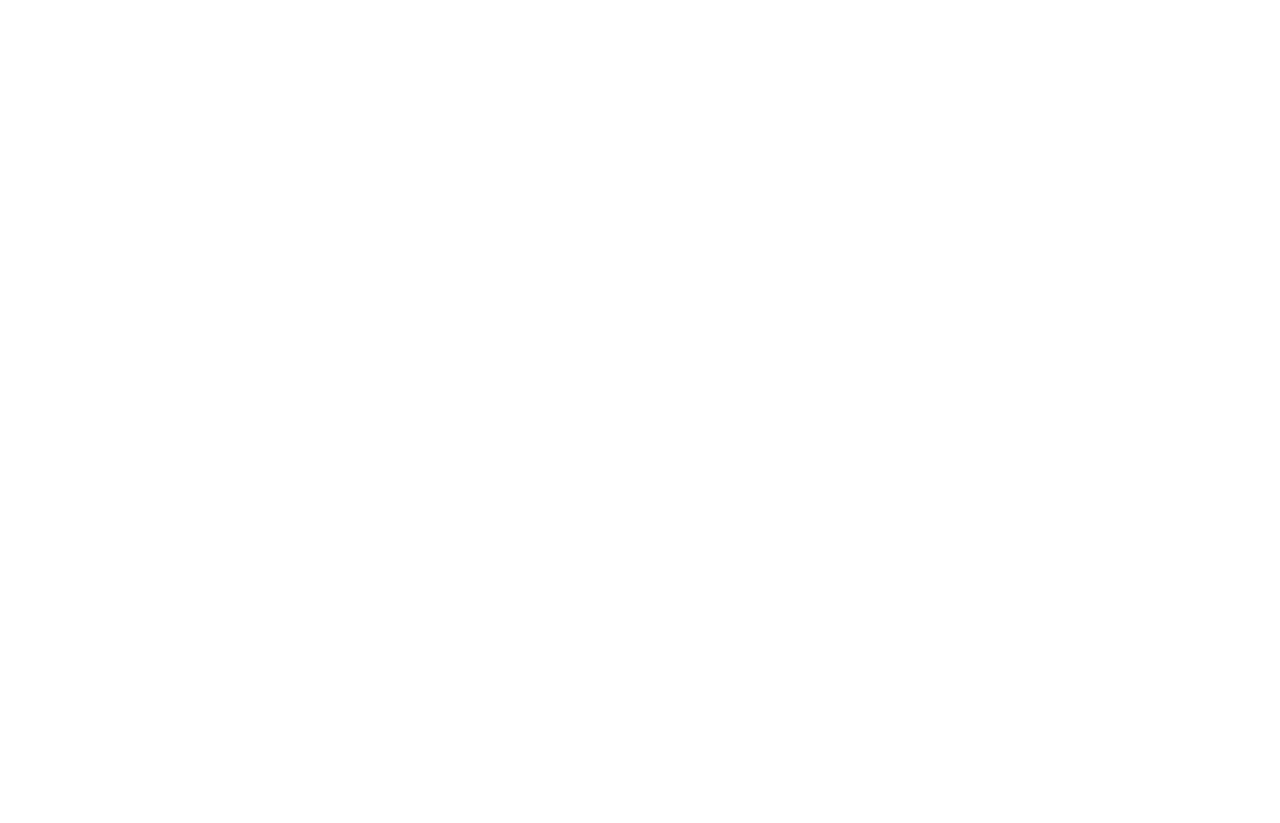
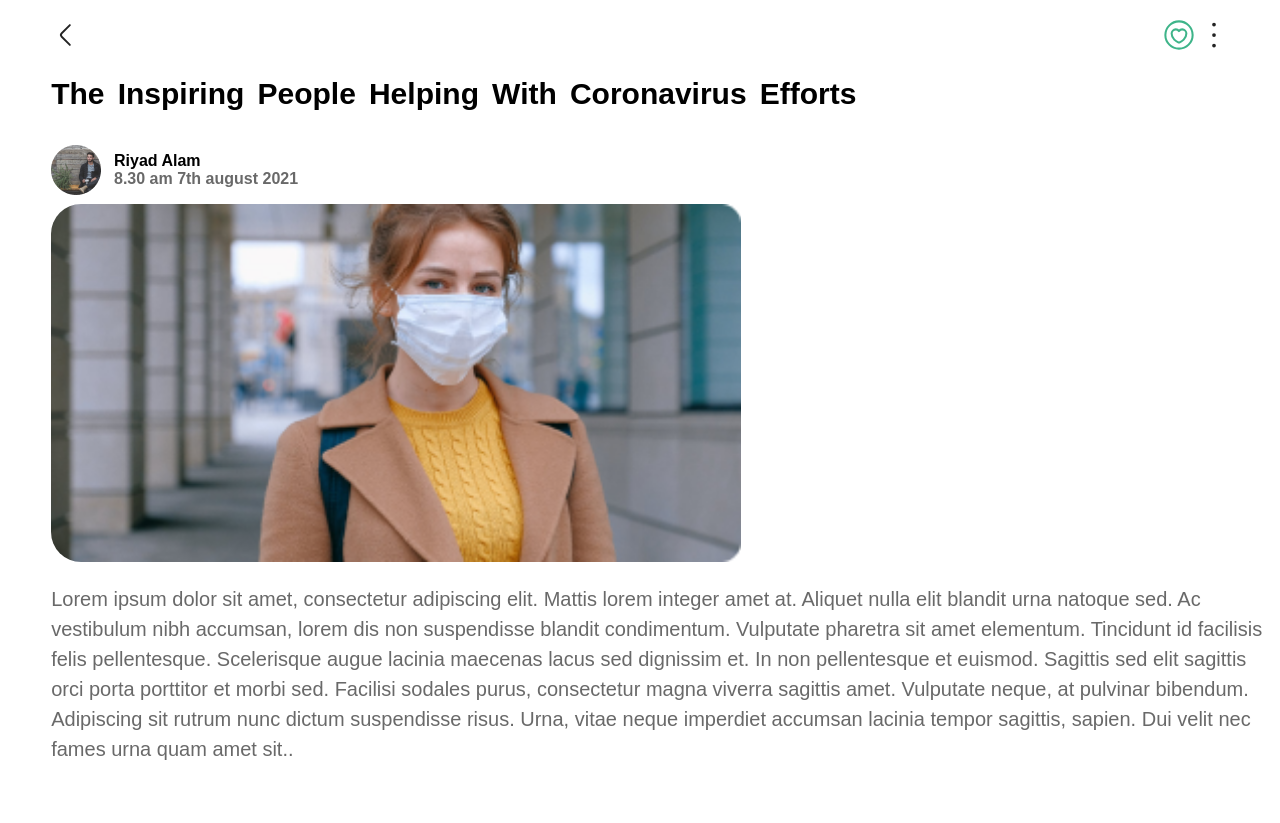
Before and after one commit to Hassan-jaber/Donation-app, a plain HTML site: page see blog/see blog.html in a window 1280 px wide. Before the commit the page ends 800 px from the top, so only its background shows below. Drawn offline with nearby package versions, Linux system fonts and the light colour scheme.

Commit message:
create see blog page relate #9

```diff
--- a/see blog/see blog.css
+++ b/see blog/see blog.css
@@ -0,0 +1,101 @@
+*{
+    box-sizing: border-box;
+    -moz-box-sizing: border-box;
+    -webkit-box-sizing: border-box;
+}
+body{
+    margin: 0;
+    padding: 0;
+    font-family: 'Metrophobic', sans-serif;
+}
+.container{
+    width: 100%;
+    height:100vh;
+    margin: 20px auto;
+    display:grid;
+    background-color: white;
+    grid-template-columns: repeat(3,1fr);
+    grid-template-rows:4% 2fr 1fr;
+    grid-template-areas: "header header header header header header"
+                          "section section section section section section"
+                          "article article article article article article"
+
+}
+header{
+    width: 92%;
+    height: 28px;
+    margin-left: 4%;
+    grid-area: header;
+    display: flex;
+    justify-content: space-between;
+}
+section{
+    grid-area: section;
+}
+article{
+    grid-area: article;
+}
+section h1{
+    margin-left: 4%;
+    font-weight: bold;
+    font-size: 30px;
+    word-spacing: .3rem;
+}
+@media (max-width:767px) {
+    section h1{
+    font-size: 20px;
+    word-spacing: 0rem;
+    }
+    .animate__pulse{
+        height: 150px;
+    }
+    section div p {
+        margin-left: 5%;
+}
+}
+section div{
+    display: flex;
+    justify-content: flex-start;
+    align-items: center;
+}
+section p{
+    margin-left: 1%;
+    font-weight: bold;
+}
+section span{
+    color: #696969;
+}
+.man_img{
+    margin-left: 4%;
+    height: 50px;
+}
+.w{
+    width: 69%;
+    margin-left: 4%;
+    height:70%;
+    background-image: url(../assets/woman2.png);
+    background-repeat: no-repeat;
+    background-size: contain;
+    border-radius: 30px;
+    animation-duration: 1s;
+}
+.animate__flip{
+    animation-duration: 1s;
+
+}
+@media (max-width:767px) {
+    .w{
+        height: 185px;
+        width: 92%;
+        border-radius: 8px;
+        background-size: cover;
+    }
+}
+.description{
+    margin-left: 4%;
+    font-style: normal;
+    font-weight: 400;
+    font-size: 20px;
+    line-height: 150%;
+    color: #696969;
+}
--- a/see blog/see blog.html
+++ b/see blog/see blog.html
@@ -0,0 +1,52 @@
+<!DOCTYPE html>
+<html lang="en">
+<head>
+    <meta charset="UTF-8">
+    <meta http-equiv="X-UA-Compatible" content="IE=edge">
+    <meta name="viewport" content="width=device-width, initial-scale=1.0">
+    <title>See Blog</title>
+    <link rel="stylesheet" href="see blog.css">
+    <link rel="stylesheet" href="https://cdnjs.cloudflare.com/ajax/libs/animate.css/4.1.1/animate.min.css"/>
+</head>
+<body>
+    <div class="container">
+        <!-- -----------------------------header----------------------------- -->
+    <header>
+        <svg width="30" class="back" height="30" viewBox="0 0 24 24" fill="none" xmlns="http://www.w3.org/2000/svg">
+            <path d="M15.09 4.08001L8.57 10.6C7.8 11.37 7.8 12.63 8.57 13.4L15.09 19.92" stroke="#232323" stroke-width="1.5" stroke-miterlimit="10" stroke-linecap="round" stroke-linejoin="round"/>
+            </svg>
+    <div>
+        <svg width="30"class="heart" height="30" viewBox="0 0 22 22" fill="none" xmlns="http://www.w3.org/2000/svg">
+            <path d="M11 21C16.523 21 21 16.523 21 11C21 5.477 16.523 1 11 1C5.477 1 1 5.477 1 11C1 16.523 5.477 21 11 21Z" fill="white" stroke="#3EB489" stroke-width="1.5" stroke-linecap="round" stroke-linejoin="round"/>
+            <path d="M11.3301 16.4501C11.1501 16.5101 10.8401 16.5101 10.6601 16.4501C9.1001 15.9201 5.6001 13.6901 5.6001 9.91014C5.6001 8.24014 6.9401 6.89014 8.6001 6.89014C9.5801 6.89014 10.4501 7.36014 11.0001 8.10014C11.5401 7.37014 12.4201 6.89014 13.4001 6.89014C15.0601 6.89014 16.4001 8.24014 16.4001 9.91014C16.4001 13.6901 12.9001 15.9201 11.3301 16.4501Z" stroke="#3EB489" stroke-width="1.5" stroke-linecap="round" stroke-linejoin="round"/>
+            </svg>
+
+            <svg width="30" class="col"  height="30" viewBox="0 0 6 20" fill="none" xmlns="http://www.w3.org/2000/svg">
+                <path d="M5 3C5 1.9 4.1 1 3 1C1.9 1 1 1.9 1 3C1 4.1 1.9 5 3 5C4.1 5 5 4.1 5 3Z" fill="#232323" stroke="white" stroke-width="1.5"/>
+                <path d="M5 17C5 15.9 4.1 15 3 15C1.9 15 1 15.9 1 17C1 18.1 1.9 19 3 19C4.1 19 5 18.1 5 17Z" fill="#232323" stroke="white" stroke-width="1.5"/>
+                <path d="M5 10C5 8.9 4.1 8 3 8C1.9 8 1 8.9 1 10C1 11.1 1.9 12 3 12C4.1 12 5 11.1 5 10Z" fill="#232323" stroke="white" stroke-width="1.5"/>
+                </svg>
+    </div>
+    </header>
+        <!-- -----------------------------section----------------------------- -->
+    <section>
+        <h1>The Inspiring People Helping With Coronavirus Efforts</h1>
+        <div>
+            <img class="man_img" src="../assets/man2.png">
+            <p>Riyad Alam<br><span>8.30 am 7th august 2021</span></p>
+        </div>
+
+            <div  class="w"></div>
+
+
+        <!-- -----------------------------article----------------------------- -->
+    </section>
+    <article>
+        <p class="description">
+            Lorem ipsum dolor sit amet, consectetur adipiscing elit. Mattis lorem integer amet at. Aliquet nulla elit blandit urna natoque sed. Ac vestibulum nibh accumsan, lorem dis non suspendisse blandit condimentum. Vulputate pharetra sit amet elementum.
+            Tincidunt id facilisis felis pellentesque. Scelerisque augue lacinia maecenas lacus sed dignissim et. In non pellentesque et euismod. Sagittis sed elit sagittis orci porta porttitor et morbi sed. Facilisi sodales purus, consectetur magna viverra sagittis amet. Vulputate neque, at pulvinar bibendum. Adipiscing sit rutrum nunc dictum suspendisse risus. Urna, vitae neque imperdiet accumsan lacinia tempor sagittis, sapien. Dui velit nec fames urna quam amet sit..
+        </p>
+    </article>
+    </div>
+</body>
+</html>
```
Also changed, not shown: Inside fundraiser 1/Inside_fundraiser1.html (+5 -0 lines), assets/man2.png (added), assets/woman2.png (added).
